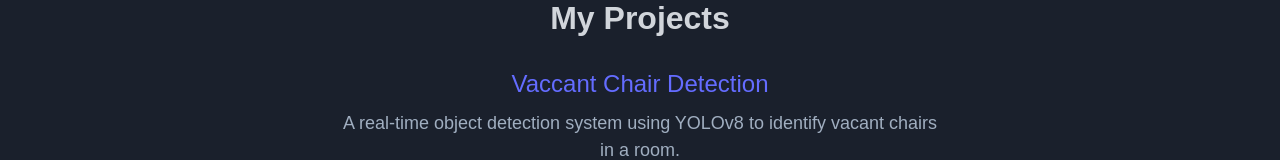
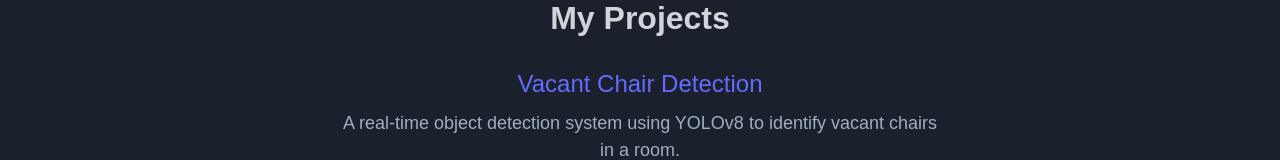
Before and after one commit to bwithshaktibaba/nikhil_profile25, a React (Vite) app: page /projects in a window 1280 px wide. Shown: the part 339-499 px from the top of the page. Built offline with nearby package versions, Linux system fonts and the light colour scheme.

Commit message:
solo chnges in projrcts

```diff
--- a/src/componets/Contact.jsx
+++ b/src/componets/Contact.jsx
@@ -14,7 +14,6 @@ function Contact() {
         <p><FaEnvelope /> Email: <a href="nt001230007@gmail.com">nt001230007@gmail.com</a></p>
         <p><FaWhatsapp /> WhatsApp: <a href="https://wa.me/yourwhatsappphonenumber" target="_blank" rel="noopener noreferrer">9555122144</a></p>
       </div>
-      <Footer />
     </>
   )
 }
--- a/src/componets/Projects.jsx
+++ b/src/componets/Projects.jsx
@@ -1,53 +1,56 @@
-import React, { useState } from 'react'
-import './Projects.css'
+import React, { useState } from 'react';
+import './Projects.css';
 
 const projectsData = [
   {
     id: 1,
-    name: 'Vaccant Chair Detection',
+    name: 'Vacant Chair Detection',
     url: 'https://example.com/project-one',
     description: 'A real-time object detection system using YOLOv8 to identify vacant chairs in a room.',
-    image: '/assets/proji3.jpg',
-    video: '/assets/proji32.mp4',
-
-
+    image: `${import.meta.env.BASE_URL}assets/proji3.jpg`,
+    video: `${import.meta.env.BASE_URL}assets/proji32.mp4`,
   },
   {
     id: 2,
-    name: 'Project Two',
+    name: 'React Native App',
+    url: 'https://example.com/project-two',
     description: 'A mobile app developed using React Native.',
+    image: `${import.meta.env.BASE_URL}assets/proji2.jpg`,
   },
   {
     id: 3,
-    name: 'Project Three',
-    description: 'A portfolio website built with React and Tailwind CSS.',
+    name: 'Portfolio Website',
+    url: 'https://example.com/project-three',
+    description: 'A personal portfolio built with React and Tailwind CSS.',
+    image: `${import.meta.env.BASE_URL}assets/proji1.jpg`,
   },
-]
+];
 
 function Projects() {
-  const [currentIndex, setCurrentIndex] = useState(0)
+  const [currentIndex, setCurrentIndex] = useState(0);
 
   const prevProject = () => {
     setCurrentIndex((prevIndex) =>
       prevIndex === 0 ? projectsData.length - 1 : prevIndex - 1
-    )
-  }
+    );
+  };
 
   const nextProject = () => {
     setCurrentIndex((prevIndex) =>
       prevIndex === projectsData.length - 1 ? 0 : prevIndex + 1
-    )
-  }
+    );
+  };
 
-  const currentProject = projectsData[currentIndex]
+  const currentProject = projectsData[currentIndex];
 
   return (
-    <div className="projects-section">
+    <section className="projects-section">
       <h2 className="projects-title">My Projects</h2>
       <div className="project-slider">
         <button className="arrow left-arrow" onClick={prevProject} aria-label="Previous Project">
           &#8592;
         </button>
+
         <div className="project-content">
           <h3 className="project-name">
             {currentProject.url ? (
@@ -58,20 +61,35 @@ function Projects() {
               currentProject.name
             )}
           </h3>
+
           <p className="project-description">{currentProject.description}</p>
-          {currentProject.id === 1 && (
-            <div className="media-frame">
-              <img src={currentProject.image} alt="Project One" className="project-image" />
-              <video src={currentProject.video} className="project-video" controls />
-            </div>
-          )}
+
+          <div className="media-frame">
+            {currentProject.image && (
+              <img
+                src={currentProject.image}
+                alt={`${currentProject.name} Screenshot`}
+                className="project-image"
+              />
+            )}
+
+            {currentProject.video && (
+              <video
+                src={currentProject.video}
+                className="project-video"
+                controls
+                preload="metadata"
+              />
+            )}
+          </div>
         </div>
+
         <button className="arrow right-arrow" onClick={nextProject} aria-label="Next Project">
           &#8594;
         </button>
       </div>
-    </div>
-  )
+    </section>
+  );
 }
 
-export default Projects
+export default Projects;
```
